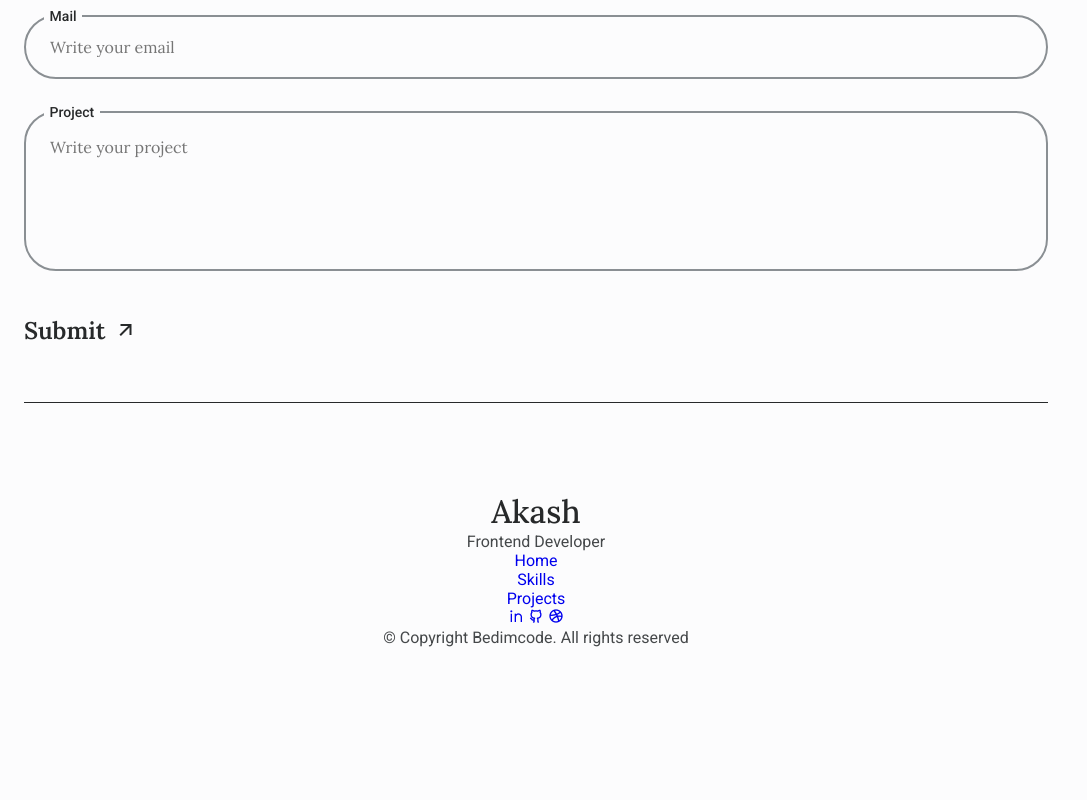
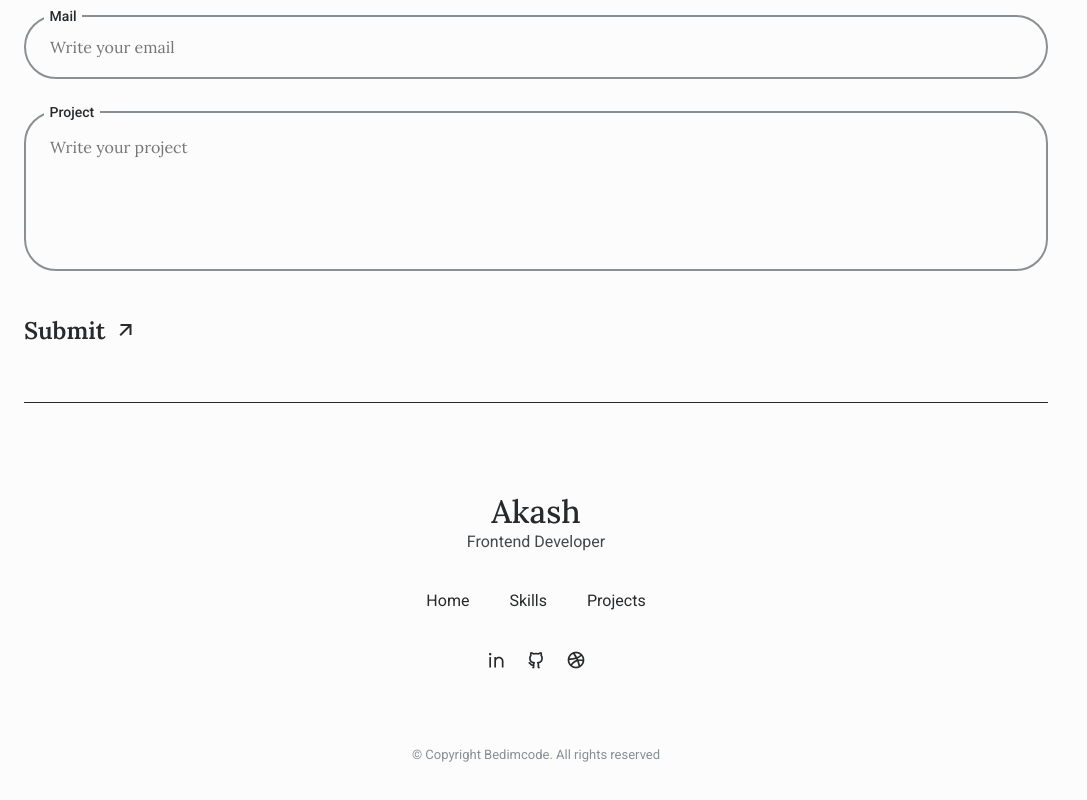
Before and after one commit to AkashKumarSingh11032001/Portfolio, a plain HTML site: page index.html in a window 1280 px wide. Shown: the part 6521-7321 px from the top of the page, without its empty margins (0-1087 px from the left). Before the commit the page ends 7280 px from the top, so only its background shows below. Drawn offline with nearby package versions, Linux system fonts and the light colour scheme.

Commit message:
FOOTER DONE

```diff
--- a/assets/css/styles.css
+++ b/assets/css/styles.css
@@ -720,10 +720,11 @@ body.dark-theme {
 
 
 /*=============== CONTACT ===============*/
-.contact__container{
+.contact__container {
   row-gap: 3.5rem;
 }
-.contact__title{
+
+.contact__title {
   display: flex;
   justify-content: center;
   align-items: center;
@@ -740,25 +741,30 @@ body.dark-theme {
 
 .contact__info,
 .contact__data,
-.contact__form{
+.contact__form {
   display: grid;
 }
-.contact__info{
+
+.contact__info {
   row-gap: 2rem;
 }
-.contact__data{
+
+.contact__data {
   row-gap: .75rem;
 }
-.contact__data-title{
+
+.contact__data-title {
   font-size: var(--small-font-size);
   color: var(--text-color-light);
 }
-.contact__data-info{
+
+.contact__data-info {
   font-size: var(--small-font-size);
   font-family: var(--title-font);
   color: var(--title-color);
 }
-.contact__button{
+
+.contact__button {
   width: max-content;
   display: inline-flex;
   align-items: center;
@@ -766,6 +772,7 @@ body.dark-theme {
   color: var(--title-color);
   font-size: var(--small-font-size)
 }
+
 .contact__button i {
   font-size: 1rem;
   transition: transform .3s;
@@ -779,11 +786,13 @@ body.dark-theme {
   position: relative;
   row-gap: 2rem;
 }
-.contact__form-div{
+
+.contact__form-div {
   position: relative;
   height: 4rem;
 }
-.contact__form-input{
+
+.contact__form-input {
   position: absolute;
   top: 0;
   left: 0;
@@ -800,7 +809,7 @@ body.dark-theme {
   z-index: 1;
 }
 
-.contact__form-tag{
+.contact__form-tag {
   position: absolute;
   top: -.75rem;
   left: 1.25rem;
@@ -812,10 +821,11 @@ body.dark-theme {
   padding: .35rem;
 }
 
-.contact__form-area{
+.contact__form-area {
   height: 10rem;
 }
-.contact__form-area textarea{
+
+.contact__form-area textarea {
   resize: none;
 }
 
@@ -829,37 +839,81 @@ body.dark-theme {
   outline: none;
   margin-top: .75rem;
 }
-.contact__form .contact__button i{
+
+.contact__form .contact__button i {
   font-size: 1.5rem;
   font-weight: initial;
 }
 
-.contact__message{
+.contact__message {
   font-size: var(--small-font-size);
   position: absolute;
   bottom: 2.8rem;
   left: 1.5rem;
 }
+
 /* Status color */
-.color-blue{
- color: hsl(207, 56%, 45%);
+.color-blue {
+  color: hsl(207, 56%, 45%);
 }
-.color-red{
+
+.color-red {
   color: hsl(4, 71%, 50%);
 }
 
 
 /*=============== FOOTER ===============*/
-.footer__container{
+.footer__container {
   padding: 3rem 0 7rem;
   text-align: center;
 }
-.footer__title{
+
+.footer__title {
   font-size: var(--h1-font-size);
   font-weight: var(--font-semi-bold);
   margin-bottom: 1rem;
 }
 
+.footer__list,
+.footer__social {
+  display: flex;
+  justify-content: center;
+}
+
+.footer__list {
+  margin: 2.5rem 0;
+  column-gap: 2.5rem;
+}
+
+.footer__link {
+  color: var(--title-color);
+
+}
+
+.footter__link:hover {
+  text-decoration: underline;
+}
+
+.footer__social {
+  column-gap: 1.25rem;
+}
+
+.footer__social-link {
+  font-size: 1.25rem;
+  color: var(--title-color);
+  transition: transform .3s;
+}
+
+.footer__social-link:hover {
+  transform: translateY(-.15rem);
+}
+
+.footer__copy {
+  display: block;
+  margin-top: 4.5rem;
+  font-size: var(--smaller-font-size);
+  color: var(--text-color-light);
+}
 
 /*=============== SCROLL BAR ===============*/
 
--- a/index.html
+++ b/index.html
@@ -644,13 +644,13 @@
             </ul>
 
             <ul class="footer__social">
-                <a href="https://www.linkedin.com/" target="_blank" class="footer_social-link">
+                <a href="https://www.linkedin.com/" target="_blank" class="footer__social-link">
                     <i class="ri-linkedin-line"></i>
                 </a>
-                <a href="https://github.com/" target="_blank" class="footer_social-link">
+                <a href="https://github.com/" target="_blank" class="footer__social-link">
                     <i class="ri-github-line"></i>
                 </a>
-                <a href="https://dribbble.com/" target="_blank" class="footer_social-link">
+                <a href="https://dribbble.com/" target="_blank" class="footer__social-link">
                     <i class="ri-dribbble-line"></i>
                 </a>
             </ul>
```
